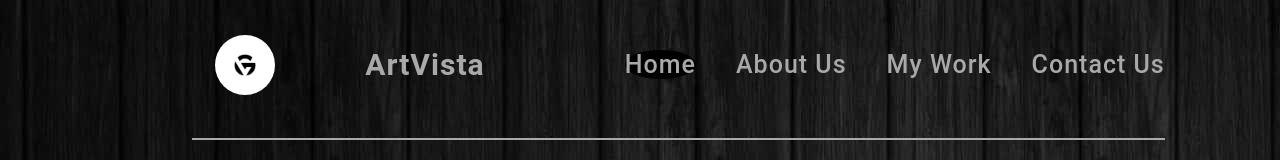
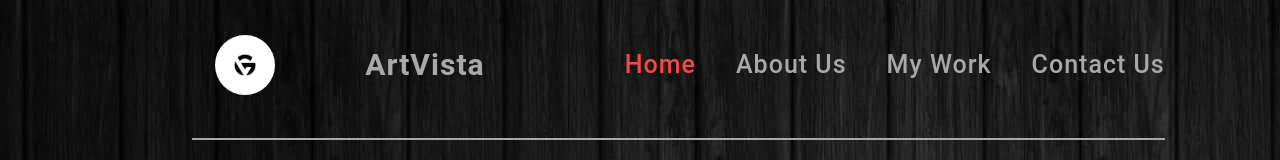
Before and after one commit to gauranshivarshney/ArtWebsite, a plain HTML site: page index.html in a window 1280 px wide. In both pictures the pointer is over the link "Home". Shown: the top 160 px of the page. Drawn offline with nearby package versions, Linux system fonts and the light colour scheme; files whose address does not match are found by name.

Commit message:
Update style_art_page.css

```diff
--- a/style_art_page.css
+++ b/style_art_page.css
@@ -52,7 +52,7 @@ h1{
 }
 
 .nav a:hover{
-    background-color: black;
+    color: rgb(246, 71, 71);;
     border-radius: 98%;
 }
 
```
